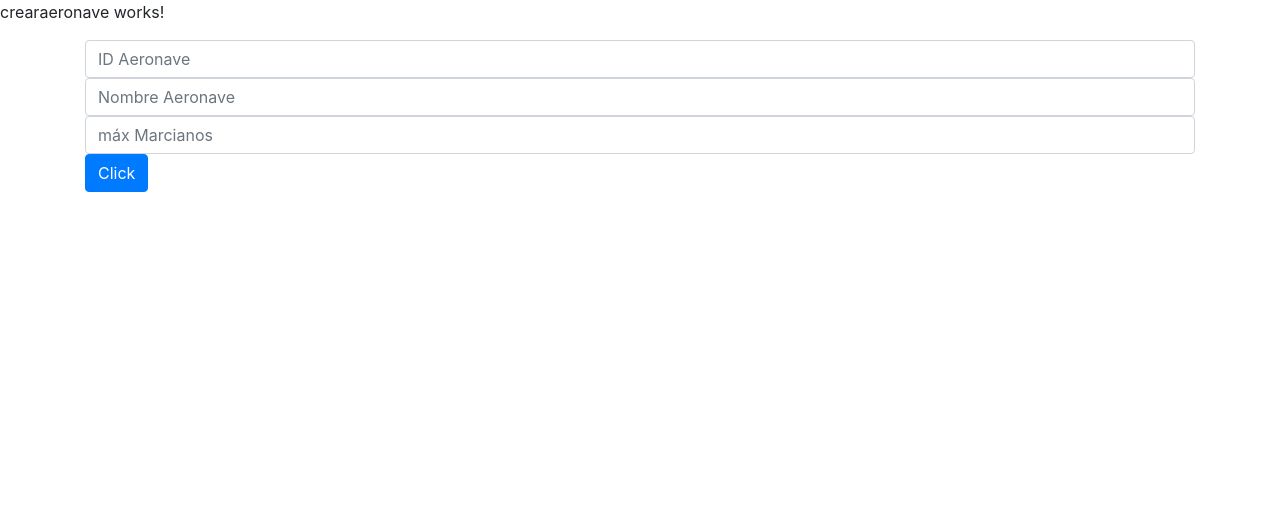
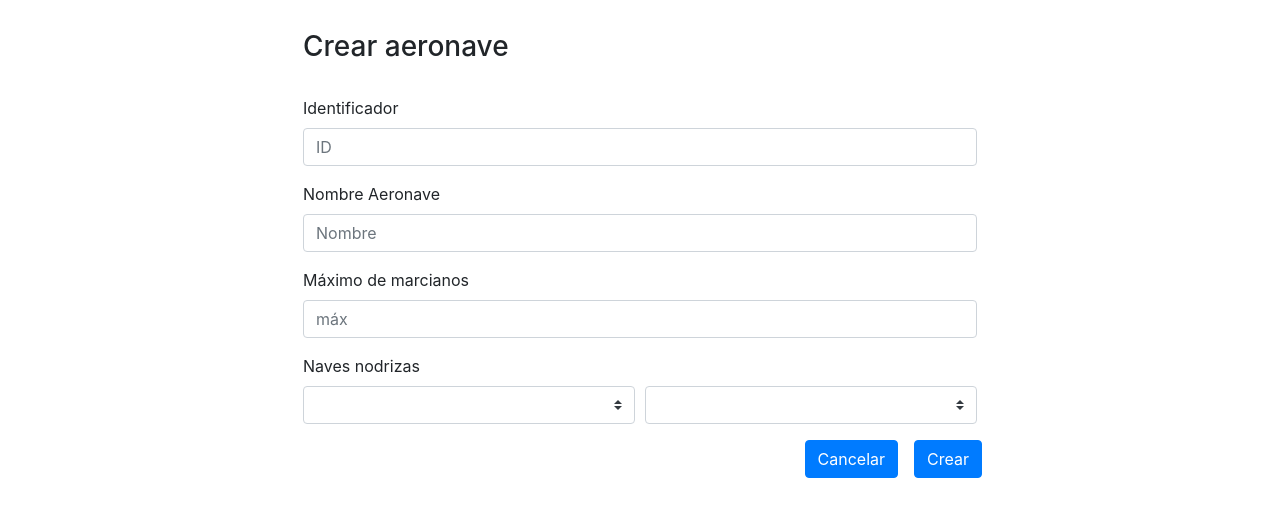
Before and after one commit to arnaupool/marcianitos, an Angular app in the folder GestionMarcianitos/: page / in a window 1280 px wide. Shown: the top 516 px of the page. Built offline with nearby package versions, Linux system fonts and the light colour scheme.

Commit message:
crear nave nodriza cambios

```diff
--- a/GestionMarcianitos/src/app/aeronave/crearaeronave/crearaeronave.component.css
+++ b/GestionMarcianitos/src/app/aeronave/crearaeronave/crearaeronave.component.css
@@ -0,0 +1,4 @@
+.container {
+    width: 55%;
+    padding-top: 30px;
+}
--- a/GestionMarcianitos/src/app/aeronave/crearaeronave/crearaeronave.component.html
+++ b/GestionMarcianitos/src/app/aeronave/crearaeronave/crearaeronave.component.html
@@ -1,23 +1,45 @@
-<p>crearaeronave works!</p>
 <html>
 
 <body>
-    <div class="container">
-        <div class="col">
-            <div class="row">
-                <input type="text" class="form-control" id="id" placeholder="ID Aeronave" required>
+    <form autocomplete="off">
+        <div class="container">
+            <h3>Crear aeronave</h3>
+            <br>
+            <div class="form-group">
+                <label>Identificador</label>
+                <input type="text" class="form-control" id="id" placeholder="ID" required>
             </div>
-            <div class="row">
-                <input type="text" class="form-control" id="nombre" placeholder="Nombre Aeronave" required>
+            <div class="form-group">
+                <label>Nombre Aeronave</label>
+                <input type="text" class="form-control" id="nombre" placeholder="Nombre" required>
             </div>
-            <div class="row">
-                <input type="number" class="form-control" id="nombre" placeholder="máx Marcianos" required>
+            <div class="form-group">
+                <label>Máximo de marcianos</label>
+                <input type="number" class="form-control" id="maxMarcianos" placeholder="máx" required>
             </div>
-            <div class="row">
-                <button class="btn btn-primary">Click</button>
+            <div class="form-group">
+                <label>Naves nodrizas</label>
+                <div class="form-row">
+                    <div class="col">
+                        <select class="custom-select mr-sm-2" id="idOrigen"></select>
+                    </div>
+                    <div class="col">
+                        <select class="custom-select mr-sm-2" id="idDestino"></select>
+                    </div>
+                </div>
+            </div>
+            <div class="form-group">
+                <div class="form-row float-right">
+                    <div class="form-col">
+                        <button class="btn btn-primary">Cancelar</button>
+                    </div>
+                    <div class="form-col">
+                        <button class="btn btn-primary ml-3">Crear</button>
+                    </div>
+                </div>
             </div>
         </div>
-    </div>
+    </form>
 </body>
 
 </html>
```
